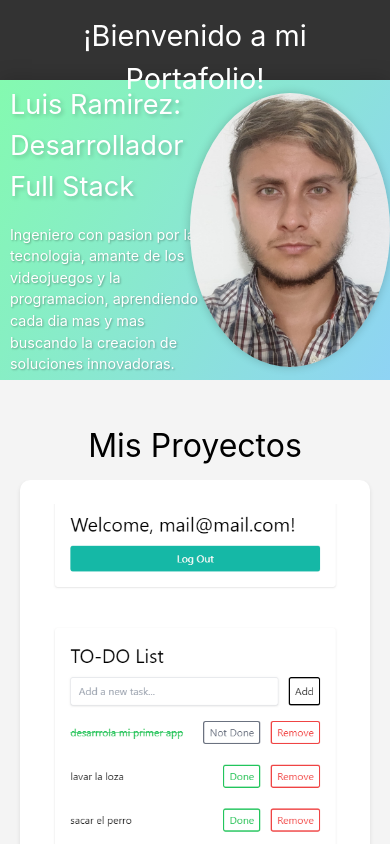
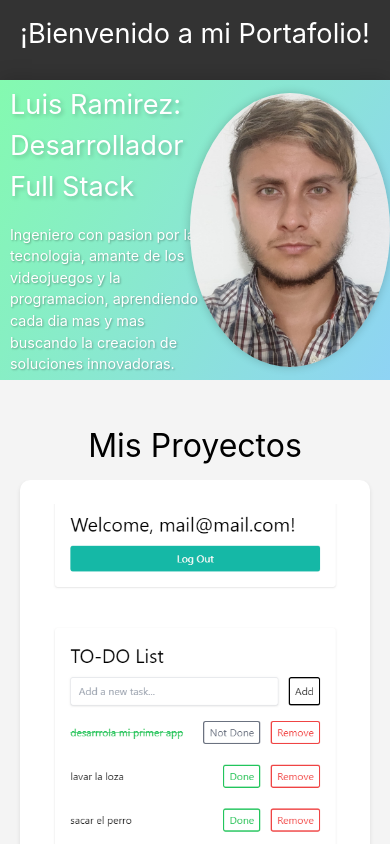
Before and after one commit to luchitoide/portfolio, a React (Create React App) app: page / in a window 390 px wide. Shown: the top 844 px of the page. Built offline with nearby package versions, Linux system fonts and the light colour scheme.

Commit message:
responsive header fix

```diff
--- a/src/components/Header.js
+++ b/src/components/Header.js
@@ -29,7 +29,7 @@ const AnimatedTitle = styled.h1`
     font-size: 2rem;
   }
   @media (max-width: 400px) {
-    font-size: 1.8rem;
+    font-size: 1.7rem;
   }
 `;
 
```
